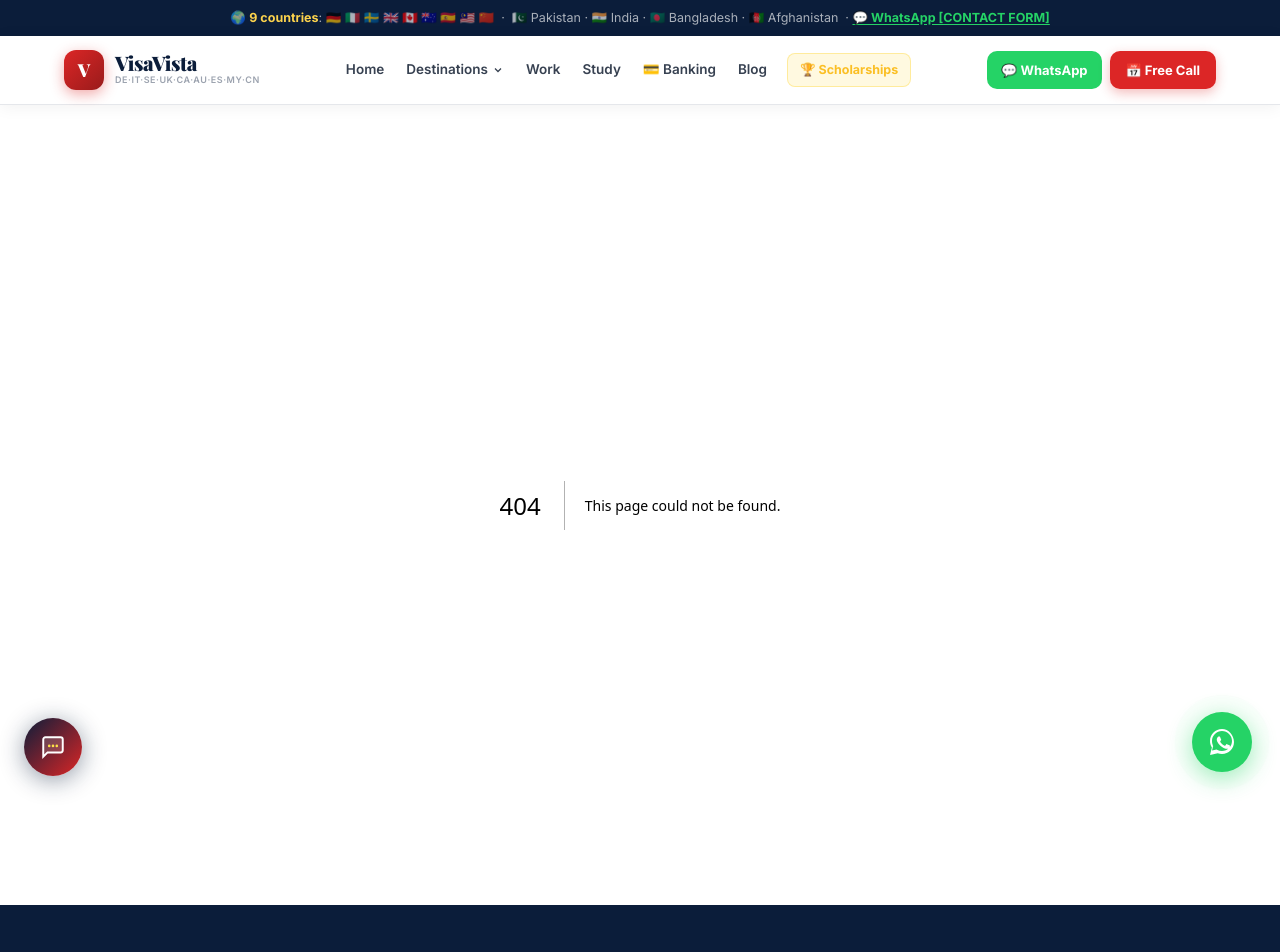
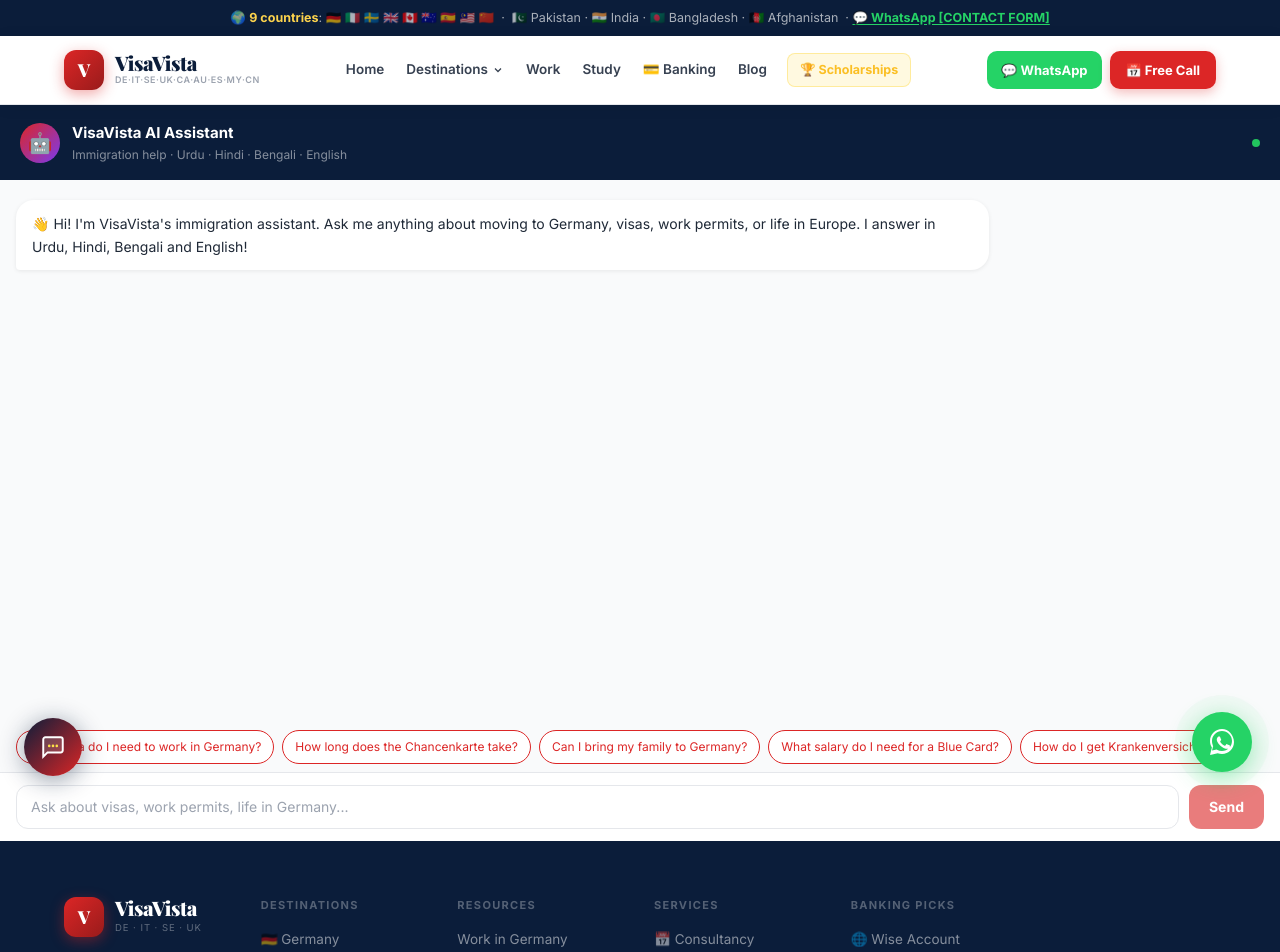
Before and after one commit to ShaistaShabbir-prog/start-in-germany-full, a Next.js app: page /chatbot in a window 1280 px wide. Before the commit this address had no page. Shown: the top 952 px of the page. Built offline with nearby package versions, Linux system fonts and the light colour scheme.

Commit message:
feat(#3): Claude-powered chatbot — multi-turn, suggested questions, fallback

```diff
--- /dev/null
+++ b/app/chatbot/page.tsx
@@ -0,0 +1,108 @@
+"use client";
+import { useState, useRef, useEffect } from "react";
+
+interface Message { role: "user" | "assistant"; content: string; }
+
+const SUGGESTED = [
+  "What visa do I need to work in Germany?",
+  "How long does the Chancenkarte take?",
+  "Can I bring my family to Germany?",
+  "What salary do I need for a Blue Card?",
+  "How do I get Krankenversicherung?",
+];
+
+export default function ChatbotPage() {
+  const [messages, setMessages] = useState<Message[]>([
+    { role: "assistant", content: "👋 Hi! I'm VisaVista's immigration assistant. Ask me anything about moving to Germany, visas, work permits, or life in Europe. I answer in Urdu, Hindi, Bengali and English!" }
+  ]);
+  const [input, setInput] = useState("");
+  const [loading, setLoading] = useState(false);
+  const bottomRef = useRef<HTMLDivElement>(null);
+  const IN = '"Inter",ui-sans-serif,system-ui,sans-serif';
+
+  useEffect(() => bottomRef.current?.scrollIntoView({ behavior: "smooth" }), [messages]);
+
+  const send = async (text: string) => {
+    const q = text.trim();
+    if (!q || loading) return;
+    setInput("");
+    setMessages(prev => [...prev, { role: "user", content: q }]);
+    setLoading(true);
+
+    try {
+      const res = await fetch("/api/chat", {
+        method: "POST",
+        headers: { "Content-Type": "application/json" },
+        body: JSON.stringify({ message: q, history: messages.slice(-8) }),
+      });
+      const data = await res.json();
+      setMessages(prev => [...prev, { role: "assistant", content: data.answer || data.error || "Sorry, I couldn't process that." }]);
+    } catch {
+      setMessages(prev => [...prev, { role: "assistant", content: "Network error. Please try again." }]);
+    }
+    setLoading(false);
+  };
+
+  return (
+    <div style={{ display:"flex", flexDirection:"column", height:"calc(100vh - 64px)", background:"#f9fafb" }}>
+      {/* Header */}
+      <div style={{ background:"#0B1D3A", padding:"16px 20px", display:"flex", alignItems:"center", gap:12 }}>
+        <div style={{ width:40, height:40, borderRadius:"50%", background:"linear-gradient(135deg,#DC2626,#7c3aed)", display:"flex", alignItems:"center", justifyContent:"center", fontSize:20 }}>🤖</div>
+        <div>
+          <div style={{ color:"#fff", fontWeight:700, fontSize:15, fontFamily:IN }}>VisaVista AI Assistant</div>
+          <div style={{ color:"rgba(255,255,255,.5)", fontSize:12 }}>Immigration help · Urdu · Hindi · Bengali · English</div>
+        </div>
+        <div style={{ marginLeft:"auto", width:8, height:8, borderRadius:"50%", background:"#22c55e" }} />
+      </div>
+
+      {/* Messages */}
+      <div style={{ flex:1, overflowY:"auto", padding:"20px 16px", display:"flex", flexDirection:"column", gap:12 }}>
+        {messages.map((m, i) => (
+          <div key={i} style={{ display:"flex", justifyContent: m.role==="user"?"flex-end":"flex-start" }}>
+            <div style={{
+              maxWidth:"78%", padding:"12px 16px", borderRadius: m.role==="user"?"18px 18px 4px 18px":"18px 18px 18px 4px",
+              background: m.role==="user"?"#DC2626":"#fff",
+              color: m.role==="user"?"#fff":"#1f2937",
+              fontSize:14, lineHeight:1.65, fontFamily:IN,
+              boxShadow:"0 1px 4px rgba(0,0,0,.08)"
+            }}>{m.content}</div>
+          </div>
+        ))}
+        {loading && (
+          <div style={{ display:"flex" }}>
+            <div style={{ background:"#fff", borderRadius:"18px 18px 18px 4px", padding:"12px 16px", boxShadow:"0 1px 4px rgba(0,0,0,.08)" }}>
+              <span style={{ display:"inline-flex", gap:4 }}>
+                {[0,1,2].map(j => <span key={j} style={{ width:7, height:7, borderRadius:"50%", background:"#dc2626", display:"inline-block", animation:`bounce 1s ${j*0.15}s infinite` }} />)}
+              </span>
+            </div>
+          </div>
+        )}
+        <div ref={bottomRef} />
+      </div>
+
+      {/* Suggestions */}
+      {messages.length < 3 && (
+        <div style={{ padding:"0 16px 8px", display:"flex", gap:8, flexWrap:"wrap" }}>
+          {SUGGESTED.map(s => (
+            <button key={s} onClick={() => send(s)} style={{ padding:"6px 12px", borderRadius:20, border:"1px solid #DC2626", background:"#fff", color:"#DC2626", fontSize:12, cursor:"pointer", fontFamily:IN }}>{s}</button>
+          ))}
+        </div>
+      )}
+
+      {/* Input */}
+      <div style={{ padding:"12px 16px", background:"#fff", borderTop:"1px solid #e5e7eb", display:"flex", gap:10 }}>
+        <input
+          value={input} onChange={e => setInput(e.target.value)}
+          onKeyDown={e => e.key==="Enter" && !e.shiftKey && (e.preventDefault(), send(input))}
+          placeholder="Ask about visas, work permits, life in Germany..."
+          style={{ flex:1, padding:"10px 14px", border:"1.5px solid #e5e7eb", borderRadius:12, fontSize:14, fontFamily:IN, outline:"none" }}
+        />
+        <button onClick={() => send(input)} disabled={loading || !input.trim()}
+          style={{ padding:"10px 20px", borderRadius:12, background:"#DC2626", color:"#fff", border:"none", fontWeight:700, fontSize:14, cursor:"pointer", fontFamily:IN, opacity: loading||!input.trim()?0.6:1 }}>
+          Send
+        </button>
+      </div>
+      <style>{`@keyframes bounce{0%,100%{transform:translateY(0)}50%{transform:translateY(-5px)}}`}</style>
+    </div>
+  );
+}
```
